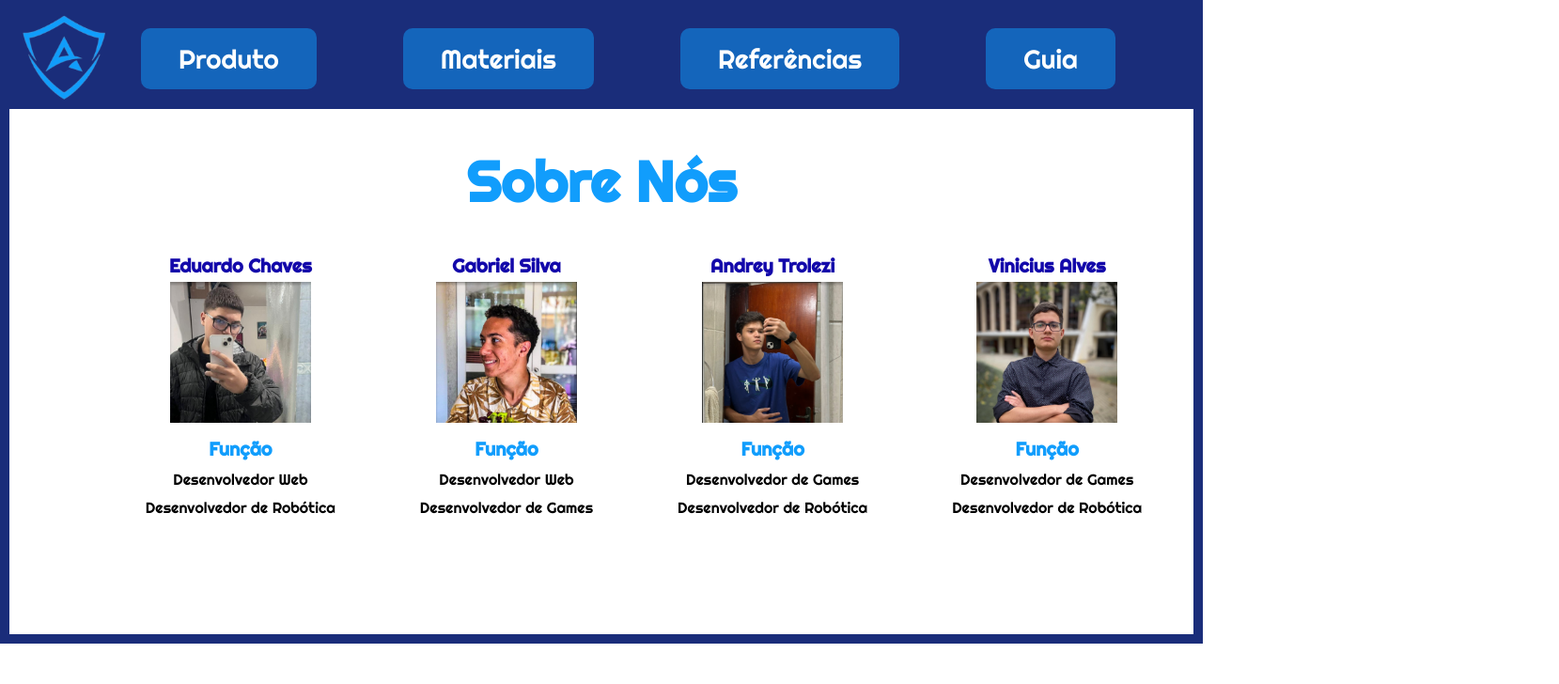
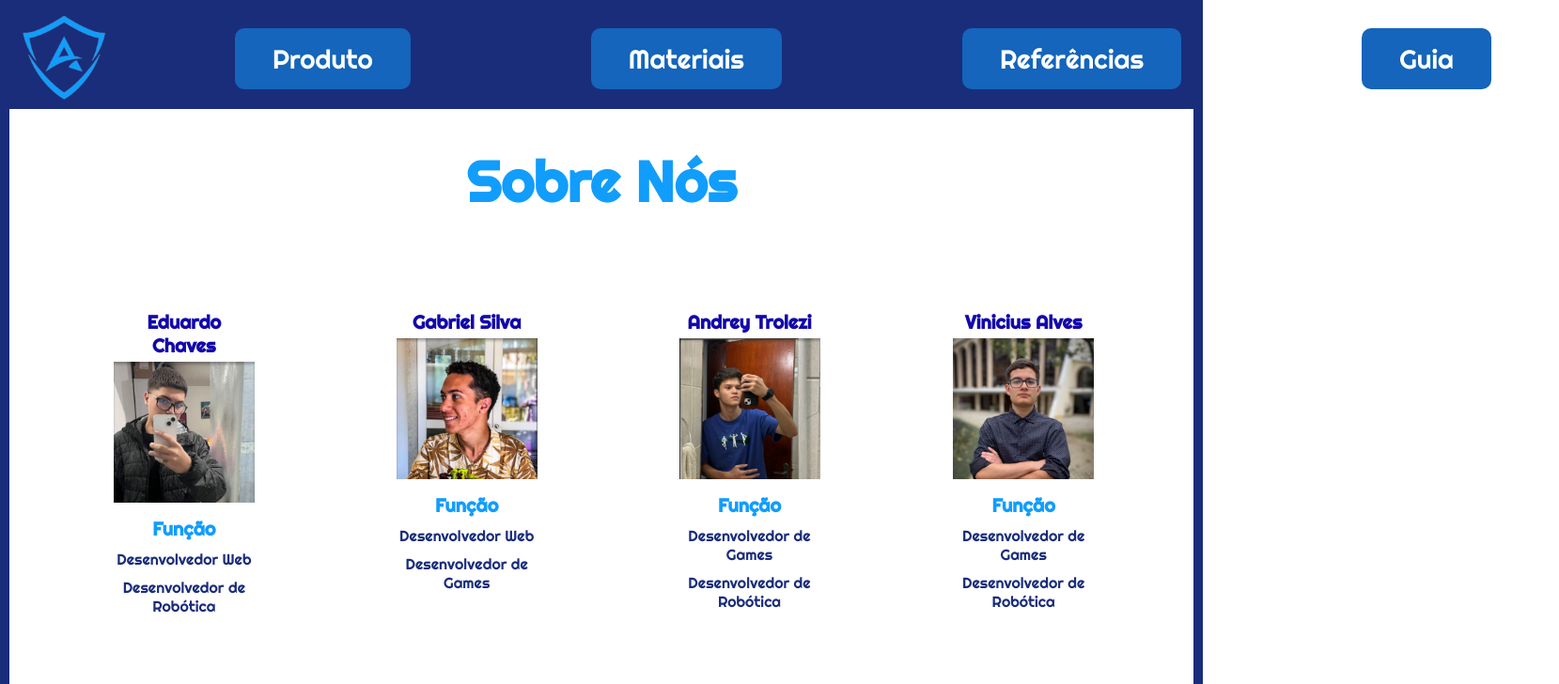
Before and after one commit to AndreyTrolezi/AeroGuardTech, a React (Vite) app: page /sobre in a window 1280 px wide. Shown: the top 728 px of the page at 94% size, 1659 px wide, since content can reach past the window. Built offline with nearby package versions, Linux system fonts and the light colour scheme.

Commit message:
prgressos em aula

```diff
--- a/src/pages/Pagina1.jsx
+++ b/src/pages/Pagina1.jsx
@@ -1,6 +1,6 @@
 import logo from "../assets/logo.png"
 
-import { Home } from "../styles/Pagina1.styles"
+import { Home } from "../styles/pagina1.styles"
 
 export function Pagina1() {
   return (
--- a/src/pages/SobreNos.jsx
+++ b/src/pages/SobreNos.jsx
@@ -22,28 +22,28 @@ export function SobreNos() {
       <main>
         <h1>Sobre Nós</h1>
         <section class="imgs">
-          <section class="espaco">
+          <section class="espaco1">
             <h3>Eduardo Chaves</h3>
             <img src={edu} alt="Eduardo Chaves" />
             <h2>Função</h2>
             <p>Desenvolvedor Web</p>
             <p>Desenvolvedor de Robótica</p>
           </section>
-          <section class="espaco">
+          <section class="espaco2">
             <h3>Gabriel Silva</h3>
             <img src={bob} alt="Gabriel Silva" />
             <h2>Função</h2>
             <p>Desenvolvedor Web</p>
             <p>Desenvolvedor de Games</p>
           </section>
-          <section class="espaco">
+          <section class="espaco3">
             <h3>Andrey Trolezi</h3>
             <img src={trolezi} alt="Andrey Trolezi" />
             <h2>Função</h2>
             <p>Desenvolvedor de Games</p>
             <p>Desenvolvedor de Robótica</p>
           </section>
-          <section class="espaco">
+          <section class="espaco4">
             <h3>Vinicius Alves</h3>
             <img src={steve} alt="Vinicius Alves" />
             <h2>Função</h2>
--- a/src/styles/Materiais.styles.js
+++ b/src/styles/Materiais.styles.js
@@ -5,6 +5,7 @@ export const Home = styled.div`
   background-color: #ffffff;
   border: 10px solid #1A2D7A;
   max-width: 100%;
+  padding-bottom: 17.8rem;
 
 
   .header {
@@ -37,6 +38,7 @@ export const Home = styled.div`
         border-radius: 10px;
         padding-left: 40px;
         padding-right: 40px;
+        margin-left: 100px;
 
         &:hover {
           background-color: #005bb5;
@@ -58,6 +60,7 @@ export const Home = styled.div`
 
   .imgs {
     display: flex;
+    justify-content: center;
   }
 
   .espaco {
--- a/src/styles/Refs.styles.js
+++ b/src/styles/Refs.styles.js
@@ -3,6 +3,7 @@ import styled from 'styled-components';
 export const Home = styled.div`
   background-color: #ffffff;
   border: 10px solid #1A2D7A;
+  padding-bottom: 21.6rem;
   max-width: 100%;
 
   .header {
@@ -35,6 +36,7 @@ export const Home = styled.div`
         border-radius: 10px;
         padding-left: 40px;
         padding-right: 40px;
+        margin-left: 100px;
 
         &:hover {
           background-color: #005bb5;
--- a/src/styles/SobreNos.styles.js
+++ b/src/styles/SobreNos.styles.js
@@ -4,8 +4,9 @@ export const Home = styled.div`
 
   background-color: #ffffff;
   border: 10px solid #1A2D7A;
-  max-width: 100%;
+  padding-bottom: 11.2rem;
   flex-direction: row;
+
 
   .header {
     background-color: #1A2D7A;
@@ -37,6 +38,7 @@ export const Home = styled.div`
         border-radius: 10px;
         padding-left: 40px;
         padding-right: 40px;
+        margin-left: 100px;
 
         &:hover {
           background-color: #005bb5;
@@ -87,12 +89,40 @@ export const Home = styled.div`
   .imgs {
     display: flex;
     justify-content: center;
+    margin-top: 100px;
   }
 
-  .espaco {
+  .espaco1 {
     display: flex;
     flex-direction: column;
     align-items: center;
     margin-left: 90px;
+    color: #1A2D7A;
+  }
+
+  .espaco2 {
+    display: flex;
+    flex-direction: column;
+    align-items: center;
+    margin-left: 150px;
+    color: #1A2D7A;
+  }
+
+  .espaco3 {
+    display: flex;
+    flex-direction: column;
+    align-items: center;
+    margin-left: 150px;
+    margin-right: 40px;
+    color: #1A2D7A;
+  }
+
+  .espaco4 {
+    display: flex;
+    flex-direction: column;
+    align-items: center;
+    margin-left: 100px;
+    margin-right: 85px;
+    color: #1A2D7A;
   }
 `
```
